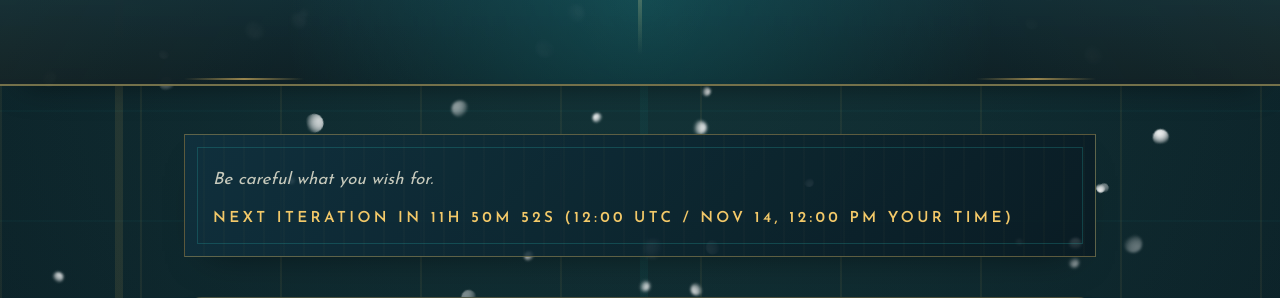
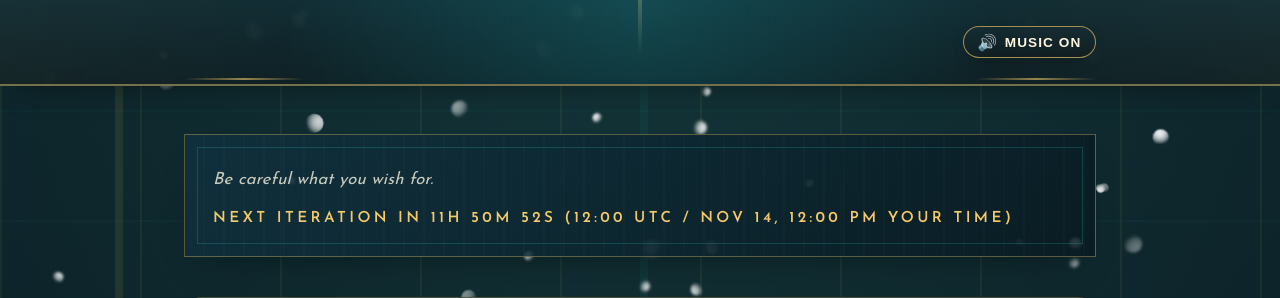
Before and after one commit to skorokithakis/theboard, a Django app: template templates/index.html in a window 1280 px wide. Shown: the top 298 px of the page. Run offline with Django 4.2, Linux system fonts and the light colour scheme; the template is opened without the code that fills it, so the values that code supplies are empty; some libraries are stand-ins or nearby versions.

Commit message:
Add chiptune ambient track with mute control

```diff
--- a/static/css/main.css
+++ b/static/css/main.css
@@ -196,6 +196,66 @@ a:hover {
 
 .header-inner::after {
   right: 1.5rem;
+}
+
+.header-controls {
+  margin-left: auto;
+  display: flex;
+  align-items: center;
+}
+
+.audio-toggle {
+  appearance: none;
+  border: 1px solid rgba(243, 201, 105, 0.65);
+  background: linear-gradient(180deg, rgba(14, 39, 49, 0.9), rgba(9, 24, 31, 0.95));
+  color: var(--text);
+  border-radius: 999px;
+  padding: 0.35rem 0.85rem;
+  display: inline-flex;
+  align-items: center;
+  gap: 0.4rem;
+  font-size: 0.85rem;
+  letter-spacing: 0.08em;
+  text-transform: uppercase;
+  cursor: pointer;
+  box-shadow: 0 6px 16px -8px var(--shadow);
+  transition: transform 0.15s ease, box-shadow 0.2s ease, border-color 0.2s ease;
+}
+
+.audio-toggle:hover {
+  transform: translateY(-1px);
+  box-shadow: 0 10px 22px -12px var(--shadow);
+}
+
+.audio-toggle:focus-visible {
+  outline: 2px solid var(--accent);
+  outline-offset: 3px;
+}
+
+.audio-toggle--muted {
+  border-color: rgba(244, 91, 105, 0.6);
+  color: var(--muted-text);
+  opacity: 0.9;
+}
+
+.audio-toggle__icon {
+  font-size: 1rem;
+}
+
+.audio-toggle__label {
+  font-weight: 600;
+}
+
+.visually-hidden {
+  position: absolute;
+  width: 1px;
+  height: 1px;
+  padding: 0;
+  margin: -1px;
+  overflow: hidden;
+  clip: rect(0, 0, 0, 0);
+  white-space: nowrap;
+  border: 0;
 }
 
 .breaker-section {
--- /dev/null
+++ b/static/js/audio-controls.js
@@ -0,0 +1,110 @@
+(function () {
+  "use strict";
+
+  var track = null;
+  var toggle = null;
+  var STORAGE_KEY = "theboard:music-muted";
+  var interactionHooked = false;
+
+  function init() {
+    track = document.querySelector("[data-audio-track]");
+    toggle = document.querySelector("[data-audio-toggle]");
+    if (!track || !toggle) {
+      return;
+    }
+
+    var startMuted = false;
+    try {
+      startMuted = window.localStorage.getItem(STORAGE_KEY) === "true";
+    } catch (err) {}
+
+    track.volume = 0.65;
+    track.loop = true;
+    track.preload = "auto";
+    track.muted = startMuted;
+
+    var icon = toggle.querySelector("[data-audio-icon]");
+    var label = toggle.querySelector("[data-audio-label]");
+
+    function updateUI() {
+      toggle.setAttribute("aria-pressed", track.muted ? "false" : "true");
+      toggle.classList.toggle("audio-toggle--muted", track.muted);
+      var iconChar = track.muted ? "🔇" : "🔊";
+      if (icon) {
+        icon.textContent = iconChar;
+      }
+      if (label) {
+        label.textContent = track.muted ? "Music Off" : "Music On";
+      }
+      toggle.setAttribute(
+        "aria-label",
+        track.muted ? "Enable background music" : "Mute background music"
+      );
+      toggle.title = track.muted ? "Enable chiptune background" : "Mute chiptune background";
+    }
+
+    function persistPreference() {
+      try {
+        window.localStorage.setItem(STORAGE_KEY, track.muted ? "true" : "false");
+      } catch (err) {}
+    }
+
+    function ensurePlayback() {
+      if (!track || track.muted) {
+        return;
+      }
+      var playPromise = track.play();
+      if (playPromise && typeof playPromise.catch === "function") {
+        playPromise.catch(function () {
+          if (interactionHooked) {
+            return;
+          }
+          interactionHooked = true;
+          var resume = function () {
+            interactionHooked = false;
+            window.removeEventListener("pointerdown", resume);
+            window.removeEventListener("keydown", resume);
+            ensurePlayback();
+          };
+          window.addEventListener("pointerdown", resume, { once: true });
+          window.addEventListener("keydown", resume, { once: true });
+        });
+      }
+    }
+
+    function warmPlayback() {
+      var promise = track.play();
+      if (promise && typeof promise.catch === "function") {
+        promise.catch(function () {});
+      }
+    }
+
+    toggle.addEventListener("click", function () {
+      track.muted = !track.muted;
+      if (!track.muted) {
+        ensurePlayback();
+      }
+      updateUI();
+      persistPreference();
+    });
+
+    document.addEventListener("visibilitychange", function () {
+      if (document.visibilityState === "visible" && !track.muted) {
+        ensurePlayback();
+      }
+    });
+
+    if (startMuted) {
+      warmPlayback();
+    } else {
+      ensurePlayback();
+    }
+    updateUI();
+  }
+
+  if (document.readyState === "loading") {
+    document.addEventListener("DOMContentLoaded", init, { once: true });
+  } else {
+    init();
+  }
+})();
--- a/templates/base.html
+++ b/templates/base.html
@@ -19,6 +19,12 @@
     <header class="site-header">
         <div class="container header-inner">
             <a class="brand" href="{% url 'main:index' %}">{{ request.site.name }}</a>
+            <div class="header-controls">
+                <button class="audio-toggle" type="button" data-audio-toggle aria-pressed="false" aria-live="polite">
+                    <span class="audio-toggle__icon" data-audio-icon aria-hidden="true">🔊</span>
+                    <span class="audio-toggle__label" data-audio-label>Music On</span>
+                </button>
+            </div>
         </div>
     </header>
     <main class="site-main container">
@@ -36,7 +42,9 @@
             <small>&copy; {% now "Y" %} {{ request.site.name }}.</small>
         </div>
     </footer>
+    <audio class="visually-hidden" data-audio-track src="{% static 'audio/chiptune-loop.wav' %}" loop preload="auto" aria-hidden="true"></audio>
     <script src="{% static 'js/theboard.js' %}" defer></script>
+    <script src="{% static 'js/audio-controls.js' %}" defer></script>
     {% if settings.TURNSTILE_ENABLED %}
         <script src="https://challenges.cloudflare.com/turnstile/v0/api.js?render=explicit&amp;onload=onTurnstileLoad" async defer></script>
     {% endif %}
```
Also changed, not shown: 1 other file.
